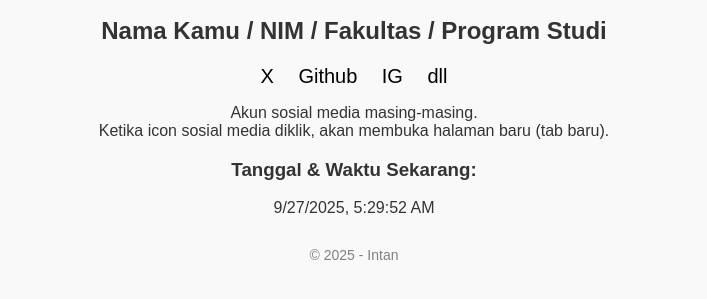
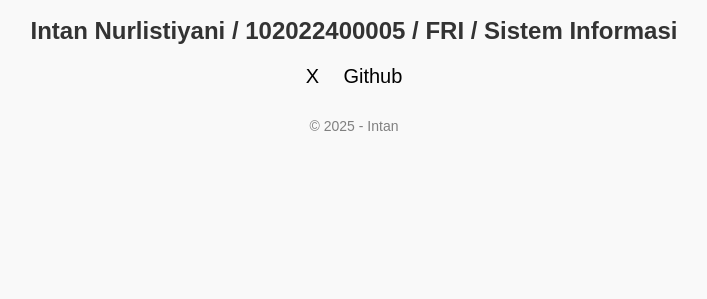
Before and after one commit to intanrls/intanrls.github.io, a plain HTML site: page index.html in a window 1280 px wide. Shown: the part 269-568 px from the top of the page, without its empty margins (286-993 px from the left). Drawn offline with Linux system fonts and the light colour scheme.

Commit message:
Update index.html

```diff
--- a/index.html
+++ b/index.html
@@ -55,37 +55,17 @@ Intan Nurlistiyani
 </head>
 <body>
 
-    <!-- Heading -->
+
     <h1>Personal Web</h1>
 
-    <!-- Foto -->
     <img src="foto.jpg" alt="Foto Profil" class="profile-pic">
 
-    <!-- Nama dan Info -->
-    <h2>Nama Kamu / NIM / Fakultas / Program Studi</h2>
+    <h2>Intan Nurlistiyani / 102022400005 / FRI / Sistem Informasi</h2>
 
-    <!-- Social Media -->
     <div class="social-icons">
-        <a href="https://x.com" target="_blank">X</a>
-        <a href="https://github.com" target="_blank">Github</a>
-        <a href="https://instagram.com" target="_blank">IG</a>
-        <a href="#" target="_blank">dll</a>
+        <a href="https://instagram.com/intan7el" target="_blank">X</a>
+        <a href="https://github.com/intanrls" target="_blank">Github</a>
     </div>
-
-    <!-- Teks tambahan -->
-    <p>
-        Akun sosial media masing-masing.<br>
-        Ketika icon sosial media diklik, akan membuka halaman baru (tab baru).
-    </p>
-
-    <!-- Date and Time -->
-    <h3>Tanggal & Waktu Sekarang:</h3>
-    <p id="datetime"></p>
-
-    <script>
-        document.getElementById("datetime").innerHTML = new Date().toLocaleString();
-    </script>
-
 
     <footer>
         &copy; 2025 - Intan
```
